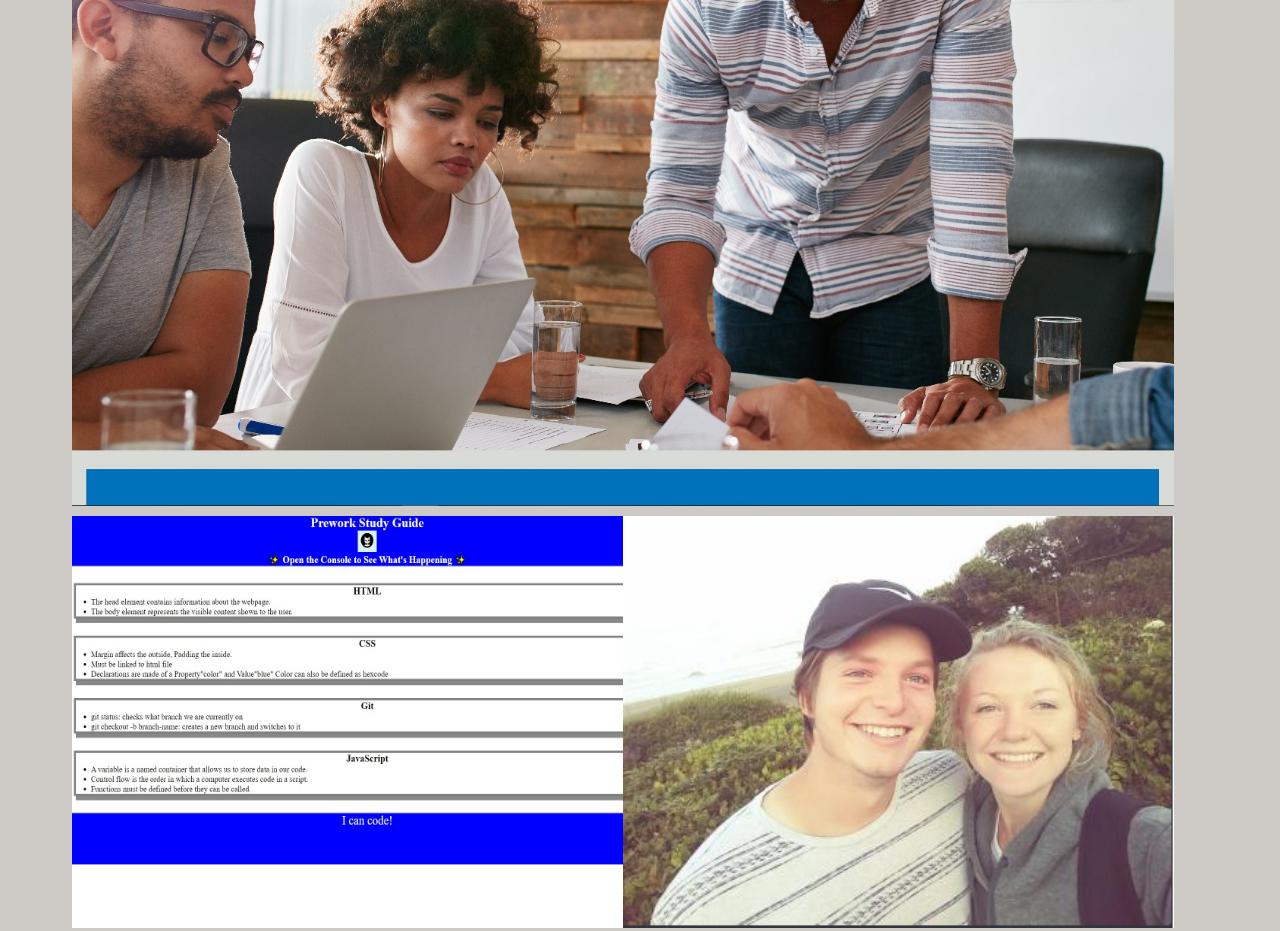
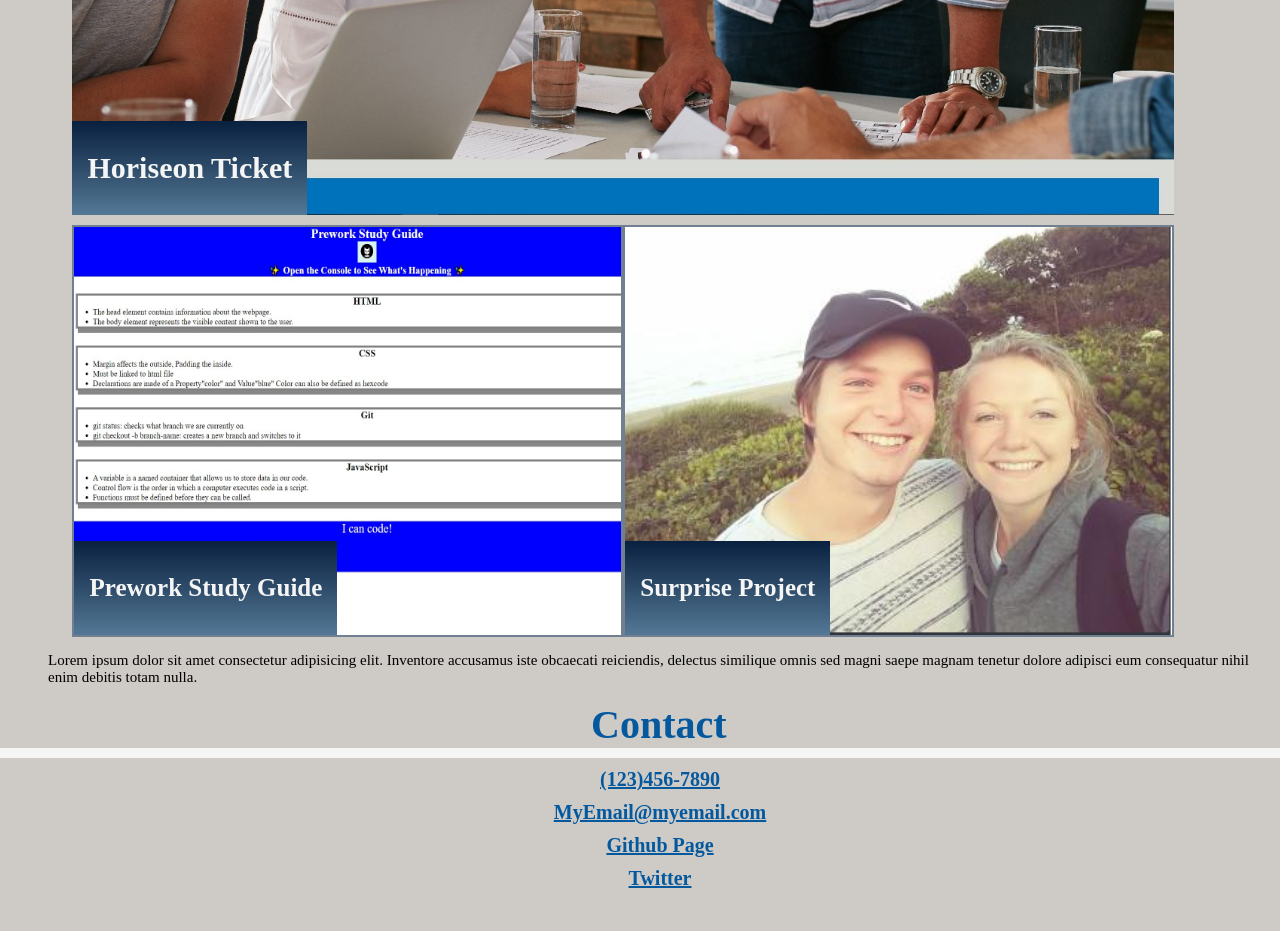
Before and after one commit to EfSoren/c2-portfolio, a plain HTML site: page index.html in a window 1280 px wide. Shown: the part 1260-2191 px from the top of the page. After the commit the page ends 2170 px from the top, so only its background shows below. Drawn offline with Linux system fonts and the light colour scheme.

Commit message:
Resizing and link tags

```diff
--- a/index.html
+++ b/index.html
@@ -13,7 +13,6 @@
             <ul>
                 <li>About Me</li>
                 <li>My Work</li>
-
                 <li>Contact</li>
             </ul>
         </nav>
@@ -25,19 +24,31 @@
                 <li>
                     About Me
                 </li>
-                    <img class="hero" src="/Pictures/pfpicubc.png" alt="Picture of myself and my wife">
+                    <div class="hero">
+                        <img src="/Pictures/pfpicubc.png" alt="Picture of myself and my wife">
                         <p>
                             Lorem ipsum dolor sit amet consectetur adipisicing elit. Inventore accusamus iste obcaecati reiciendis, delectus similique omnis sed magni saepe magnam tenetur dolore adipisci eum consequatur nihil enim debitis totam nulla.
                         </p>
+                    </div>
                 <li>Past Work</li>
-            <div>
-                <a href="https://efsoren.github.io/c1-horiseon-ticket/">
-                    <img class="hero" src="/Pictures/Hss.jpg" alt="Picture of myself and my wife">
+            <div class="box">
+                <a  class="hero" href="https://efsoren.github.io/c1-horiseon-ticket/">
+                    <img  src="/Pictures/Hss.jpg" alt="Picture of myself and my wife">
+                    <div class="box2">
+                        <h3>Horiseon Ticket</h3>
+                    </div>
                 </a>
             </div>
             <div class="imgsmall">
-                <a class="subimage" href="https://efsoren.github.io/prework-study-guide/"><img class="subimage" src="/Pictures/Preworkss.jpg" alt="Picture of myself and my wife"></a>
-                <a class="subimage" href="https://www.youtube.com/watch?v=dQw4w9WgXcQ"><img class="subimage" src="/Pictures/pfpicubc.png" alt="Picture of myself and my wife"></a>
+                <a class="subimage" href="https://efsoren.github.io/prework-study-guide/"><img class="subimage" src="/Pictures/Preworkss.jpg" alt="Picture of myself and my wife">
+                    <div class="container">
+                        <h4> Prework Study Guide</h4>
+                    </div></a>
+                <a class="subimage" href="https://www.youtube.com/watch?v=dQw4w9WgXcQ"><img class="subimage" src="/Pictures/pfpicubc.png" alt="Picture of myself and my wife">
+                    <div class="container">
+                        <h4> Surprise Project</h4>
+                    </div>
+                </a>
             </div>
                     <p>
                          Lorem ipsum dolor sit amet consectetur adipisicing elit. Inventore accusamus iste obcaecati reiciendis, delectus similique omnis sed magni saepe magnam tenetur dolore adipisci eum consequatur nihil enim debitis totam nulla.
--- a/style1.css
+++ b/style1.css
@@ -28,7 +28,7 @@ header{
   background-image: linear-gradient(
     #09203F 0%,
     #537895 100%);
-  }
+}
   header ul{
     list-style-type: none;
     display: flex;
@@ -46,7 +46,7 @@ header{
     text-shadow: var(--drop);
     font-size: 2.5rem;
     color: var(--white);
-      background-color: var(--steelblu);
+    background-color: var(--steelblu);
 }
 section li{
   display: flex;
@@ -89,7 +89,7 @@ section p{
   position: absolute;
   margin-top: 1rem;
 }
- .hero{
+ .hero img{
   display: flex;
   justify-content: center;
   width: 90%;
@@ -107,10 +107,13 @@ section p{
   display: inline-block;
   flex-wrap: nowrap;
   flex: 1 1 0;
-    width: 10%;
-    height: auto;
-    border: 1px solid slategrayS;
-  }
+  width: 10%;
+  height: auto;
+  border: 1px solid slategray;
+}
+.imgsmall .subimage{
+  position: relative;
+}
 a{
 
   display: inherit !important;
@@ -122,6 +125,43 @@ a{
   font-family: inherit !important;
   font-weight: inherit !important;
   line-height: inherit !important;
+}
+.container{
+  position: absolute;
+  bottom: 1px;
+  left: 1px;
+  background-color: var(--steelblue);
+  background-image: linear-gradient(
+    #09203F 0%,
+    #537895 100%);
+  color: var(--white);
+  padding: 0 15px;
+
+}
+.box{
+
+}
+.box2{
+  position: absolute;
+  bottom: 0;
+  left: .7rem;
+  background-color: var(--steelblue);
+  background-image: linear-gradient(
+    #09203F 0%,
+    #537895 100%);
+  color: var(--white);
+  padding: 0 15px;
+}
+.box .hero{
+  position: relative;
+}
+h3{
+  background-color: var(--steelblu);
+  font-size: 1.5rem;
+}
+h4{
+  background-color: var(--steelblu);
+
 }
 @media screen and (min-width: 762px) {
   .title{
@@ -135,7 +175,12 @@ a{
   header li{
     margin: 0 20px;
   }
-
+  .box2{
+    left: 2%;
+  }
+  section ul li{
+     font-size: 4rem;
+  }
   @media screen and (min-width: 992px) {
     header ul{
       flex: 1 1 0;
@@ -145,5 +190,17 @@ a{
       flex-wrap: nowrap;
       margin: 0;
     }
+    section li{
+      margin-left: -5%;
+    }
+    .hero{
+      width: 60%
+    }
+   h3{
+    font-size: 3rem;
+   }
+   h4{
+    font-size: 2.5rem;
+   }
   }
 }
```
